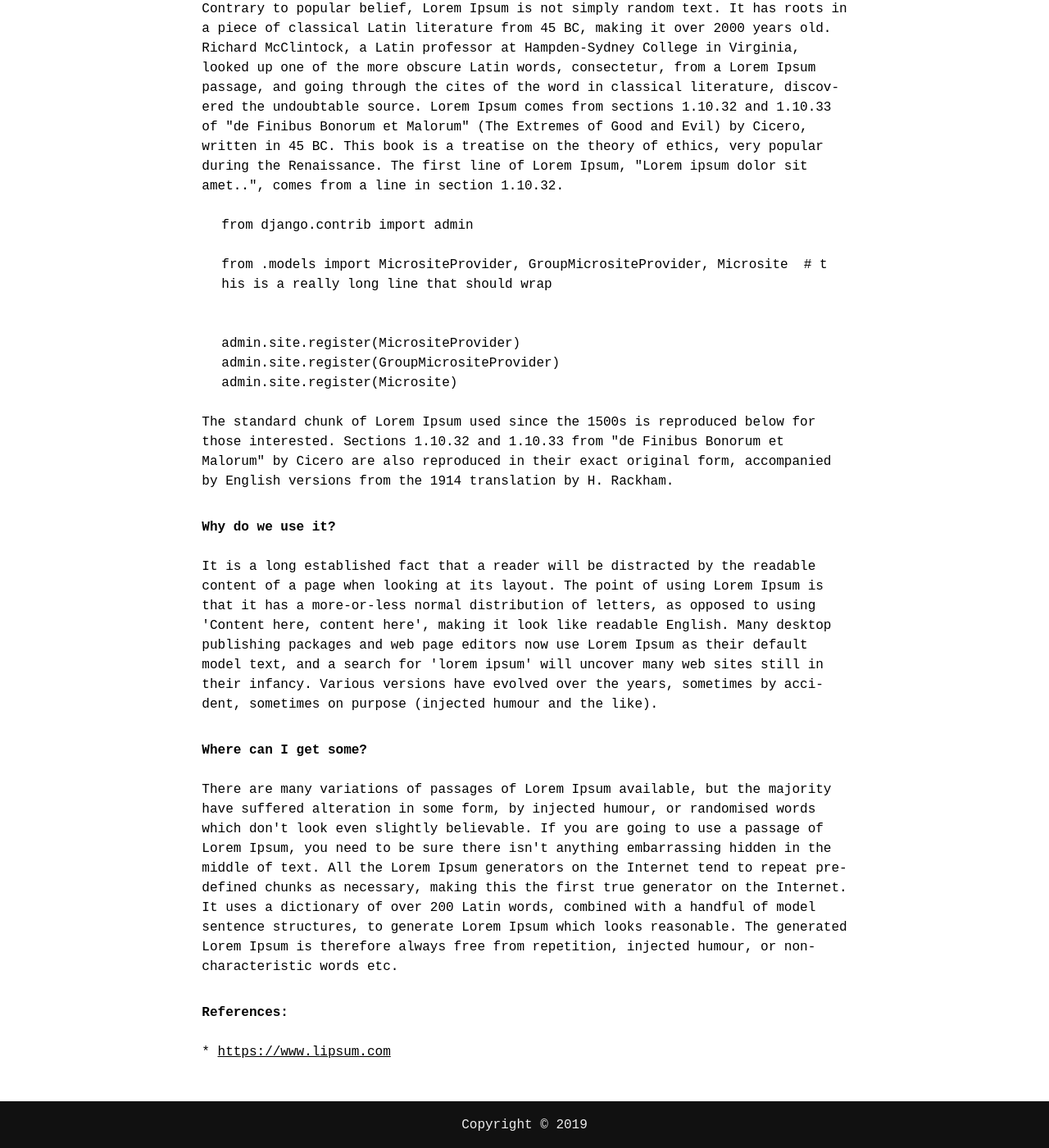
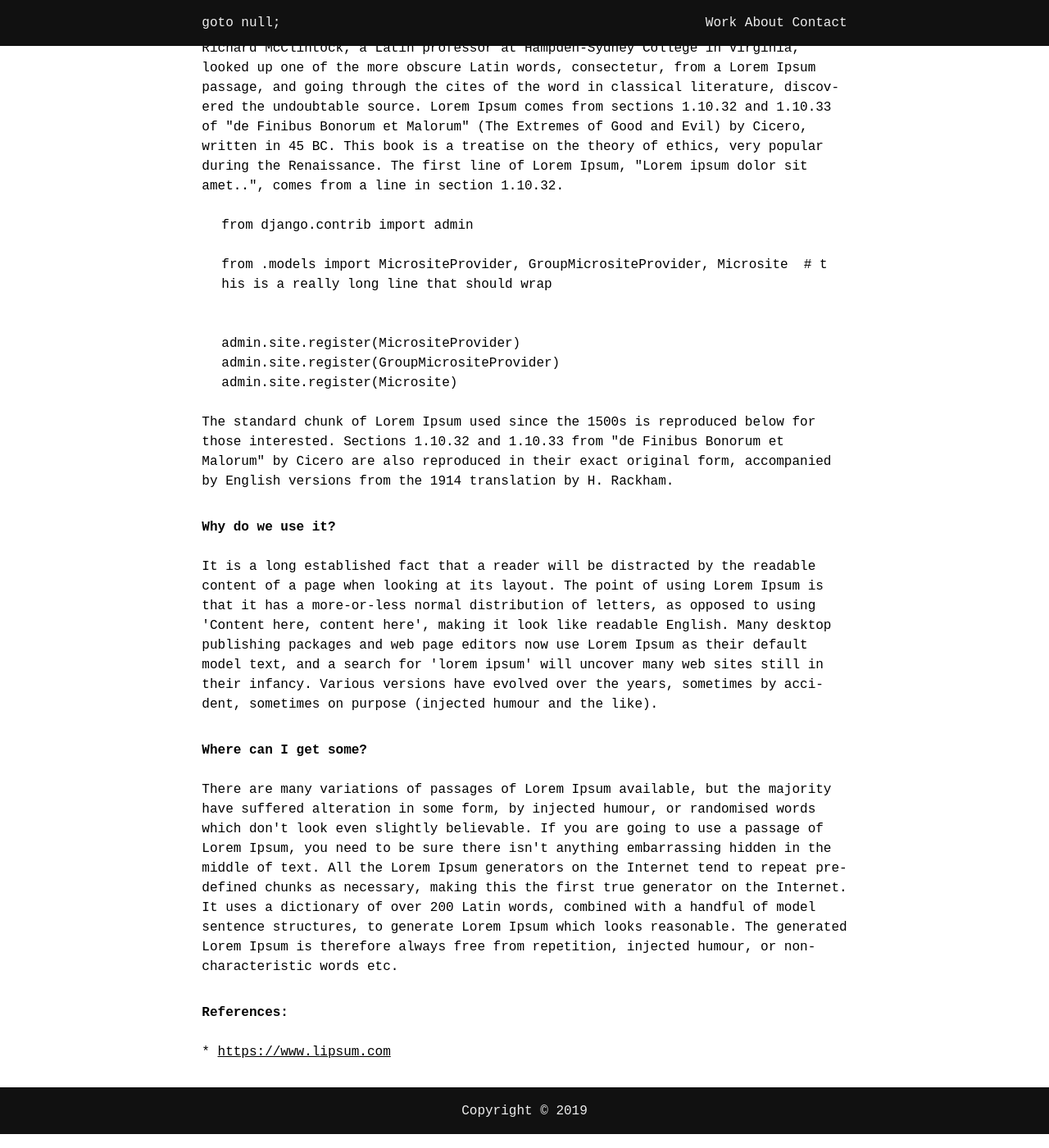
Before and after one commit to gotonulldotcom/gotonulldotcom, a Jekyll site: the page built from lorem.md, in a window 1280 px wide and 1400 px high, scrolled down 481 px. Shown: the whole window at 82% size. Built offline with Jekyll 4.4.1, drawn with Linux system fonts in a browser that asks for light colours; our own code applies the rules of GitHub Pages for plain Markdown files.

Commit message:
Made header fixed, made footer always be at the bottom

```diff
--- a/_sass/_mono.scss
+++ b/_sass/_mono.scss
@@ -24,6 +24,7 @@
     min-height: 100%;
     margin: 0;
     overflow-x: hidden;
+    position: relative;
 }
 
 * {
@@ -35,7 +36,7 @@
     text-decoration: none;
 }
 
-main, body > header {
+body > main, body > header {
     max-width: 82ch; /* 80 characters wide + 2 for padding */
     margin: 0 auto; /* center */
     hyphens: auto; /* hyphenate words */
@@ -85,7 +86,7 @@
 }
 body > header:before {
     content: "";
-    position: absolute;
+    position: fixed;
     background-color: inherit;
     left: 0;
     right: 0;
@@ -94,5 +95,6 @@
 }
 body > header > nav > ul > li { display: inline-block; }
 body > header > nav > ul > li:after { content: ""; }
-body > header { margin-bottom: 3rem; }
-body > footer { text-align: center; margin-top: 3rem; padding-top: 1px; }
+body > header { /*margin-bottom: 3rem;*/ position: fixed; top: 0; left: 0; right: 0; }
+body > footer { text-align: center; /*margin-top: 3rem;*/ padding-top: 1px; position: absolute; bottom: 0; width: 100%; }
+body > main { padding-bottom: 4.5rem; padding-top: 4.5rem; }
```
